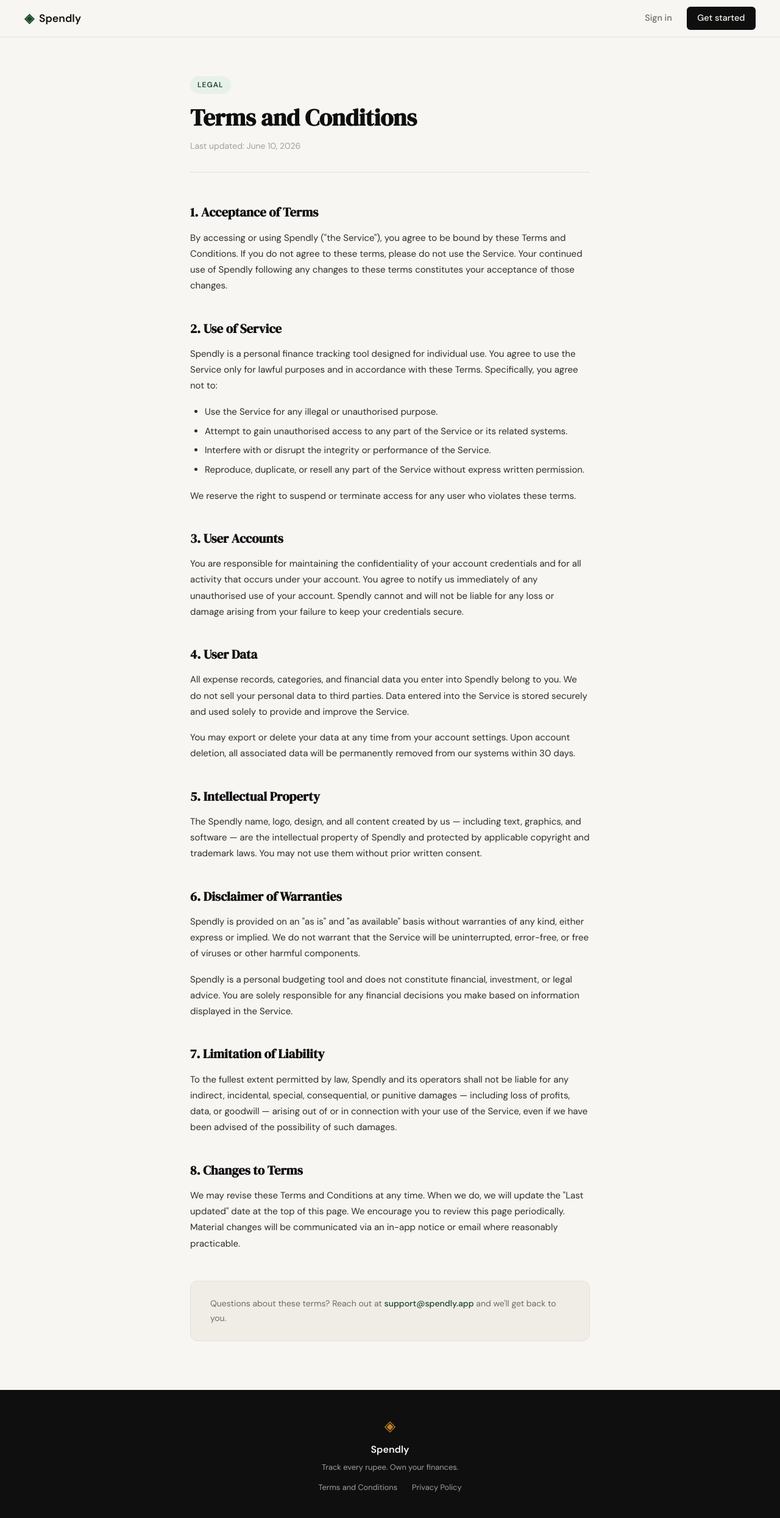
After one commit to DarshanRokkad/expense-tracker, a Flask app: page /terms in a window 1280 px wide. The commit adds this page. Shown: the whole page at 61% size. Run offline with Flask 3, Linux system fonts and the light colour scheme.

Commit message:
landing: add terms and conditions page and route

```diff
--- a/app.py
+++ b/app.py
@@ -20,6 +20,16 @@ def register():
 @app.route("/login")
 def login():
     return render_template("login.html")
+
+
+@app.route("/terms")
+def terms():
+    return render_template("terms.html")
+
+
+@app.route("/privacy")
+def privacy():
+    return render_template("privacy.html")
 
 
 # ------------------------------------------------------------------ #
--- a/static/css/style.css
+++ b/static/css/style.css
@@ -507,6 +507,23 @@ a { color: inherit; text-decoration: none; }
     color: var(--ink-faint);
 }
 
+.footer-links {
+    display: flex;
+    gap: 1.5rem;
+    margin-top: 0.4rem;
+}
+
+.footer-links a {
+    font-size: 0.8rem;
+    color: var(--ink-faint);
+    text-decoration: none;
+    transition: color 0.2s;
+}
+
+.footer-links a:hover {
+    color: var(--paper);
+}
+
 /* ------------------------------------------------------------------ */
 /* Responsive                                                          */
 /* ------------------------------------------------------------------ */
--- a/templates/base.html
+++ b/templates/base.html
@@ -35,8 +35,8 @@
             <span class="footer-name">Spendly</span>
             <p class="footer-copy">Track every rupee. Own your finances.</p>
             <div class="footer-links">
-                <a href="#">Terms and Conditions</a>
-                <a href="#">Privacy Policy</a>
+                <a href="{{ url_for('terms') }}">Terms and Conditions</a>
+                <a href="{{ url_for('privacy') }}">Privacy Policy</a>
             </div>
         </div>
     </footer>
--- /dev/null
+++ b/templates/terms.html
@@ -0,0 +1,194 @@
+{% extends "base.html" %}
+
+{% block title %}Terms and Conditions — Spendly{% endblock %}
+
+{% block head %}
+<style>
+    .legal-section {
+        padding: 4rem 2rem 5rem;
+        max-width: 720px;
+        margin: 0 auto;
+    }
+
+    .legal-header {
+        margin-bottom: 3rem;
+        border-bottom: 1px solid var(--border);
+        padding-bottom: 2rem;
+    }
+
+    .legal-badge {
+        display: inline-block;
+        font-size: 0.75rem;
+        font-weight: 600;
+        letter-spacing: 0.08em;
+        text-transform: uppercase;
+        color: var(--accent);
+        background: var(--accent-light);
+        padding: 0.3rem 0.75rem;
+        border-radius: 999px;
+        margin-bottom: 1rem;
+    }
+
+    .legal-title {
+        font-family: var(--font-display);
+        font-size: 2.4rem;
+        color: var(--ink);
+        line-height: 1.2;
+        margin-bottom: 0.75rem;
+    }
+
+    .legal-meta {
+        font-size: 0.875rem;
+        color: var(--ink-faint);
+    }
+
+    .legal-body h2 {
+        font-family: var(--font-display);
+        font-size: 1.3rem;
+        color: var(--ink);
+        margin-top: 2.5rem;
+        margin-bottom: 0.75rem;
+    }
+
+    .legal-body p {
+        font-size: 0.9375rem;
+        color: var(--ink-soft);
+        line-height: 1.75;
+        margin-bottom: 1rem;
+    }
+
+    .legal-body ul {
+        margin: 0.5rem 0 1rem 1.5rem;
+        color: var(--ink-soft);
+        font-size: 0.9375rem;
+        line-height: 1.75;
+    }
+
+    .legal-body ul li {
+        margin-bottom: 0.35rem;
+    }
+
+    .legal-contact-box {
+        margin-top: 3rem;
+        background: var(--paper-warm);
+        border: 1px solid var(--border);
+        border-radius: var(--radius-md);
+        padding: 1.5rem 2rem;
+    }
+
+    .legal-contact-box p {
+        margin: 0;
+        font-size: 0.875rem;
+        color: var(--ink-muted);
+    }
+
+    .legal-contact-box a {
+        color: var(--accent);
+        text-decoration: none;
+        font-weight: 500;
+    }
+
+    .legal-contact-box a:hover {
+        text-decoration: underline;
+    }
+</style>
+{% endblock %}
+
+{% block content %}
+<div class="legal-section">
+
+    <header class="legal-header">
+        <div class="legal-badge">Legal</div>
+        <h1 class="legal-title">Terms and Conditions</h1>
+        <p class="legal-meta">Last updated: June 10, 2026</p>
+    </header>
+
+    <div class="legal-body">
+
+        <h2>1. Acceptance of Terms</h2>
+        <p>
+            By accessing or using Spendly ("the Service"), you agree to be bound by these Terms and
+            Conditions. If you do not agree to these terms, please do not use the Service. Your continued
+            use of Spendly following any changes to these terms constitutes your acceptance of those changes.
+        </p>
+
+        <h2>2. Use of Service</h2>
+        <p>
+            Spendly is a personal finance tracking tool designed for individual use. You agree to use the
+            Service only for lawful purposes and in accordance with these Terms. Specifically, you agree
+            not to:
+        </p>
+        <ul>
+            <li>Use the Service for any illegal or unauthorised purpose.</li>
+            <li>Attempt to gain unauthorised access to any part of the Service or its related systems.</li>
+            <li>Interfere with or disrupt the integrity or performance of the Service.</li>
+            <li>Reproduce, duplicate, or resell any part of the Service without express written permission.</li>
+        </ul>
+        <p>
+            We reserve the right to suspend or terminate access for any user who violates these terms.
+        </p>
+
+        <h2>3. User Accounts</h2>
+        <p>
+            You are responsible for maintaining the confidentiality of your account credentials and for all
+            activity that occurs under your account. You agree to notify us immediately of any unauthorised
+            use of your account. Spendly cannot and will not be liable for any loss or damage arising from
+            your failure to keep your credentials secure.
+        </p>
+
+        <h2>4. User Data</h2>
+        <p>
+            All expense records, categories, and financial data you enter into Spendly belong to you. We
+            do not sell your personal data to third parties. Data entered into the Service is stored
+            securely and used solely to provide and improve the Service.
+        </p>
+        <p>
+            You may export or delete your data at any time from your account settings. Upon account
+            deletion, all associated data will be permanently removed from our systems within 30 days.
+        </p>
+
+        <h2>5. Intellectual Property</h2>
+        <p>
+            The Spendly name, logo, design, and all content created by us — including text, graphics, and
+            software — are the intellectual property of Spendly and protected by applicable copyright and
+            trademark laws. You may not use them without prior written consent.
+        </p>
+
+        <h2>6. Disclaimer of Warranties</h2>
+        <p>
+            Spendly is provided on an "as is" and "as available" basis without warranties of any kind,
+            either express or implied. We do not warrant that the Service will be uninterrupted, error-free,
+            or free of viruses or other harmful components.
+        </p>
+        <p>
+            Spendly is a personal budgeting tool and does not constitute financial, investment, or legal
+            advice. You are solely responsible for any financial decisions you make based on information
+            displayed in the Service.
+        </p>
+
+        <h2>7. Limitation of Liability</h2>
+        <p>
+            To the fullest extent permitted by law, Spendly and its operators shall not be liable for any
+            indirect, incidental, special, consequential, or punitive damages — including loss of profits,
+            data, or goodwill — arising out of or in connection with your use of the Service, even if we
+            have been advised of the possibility of such damages.
+        </p>
+
+        <h2>8. Changes to Terms</h2>
+        <p>
+            We may revise these Terms and Conditions at any time. When we do, we will update the "Last
+            updated" date at the top of this page. We encourage you to review this page periodically.
+            Material changes will be communicated via an in-app notice or email where reasonably
+            practicable.
+        </p>
+
+        <div class="legal-contact-box">
+            <p>
+                Questions about these terms? Reach out at
+                <a href="mailto:support@spendly.app">support@spendly.app</a> and we'll get back to you.
+            </p>
+        </div>
+
+    </div>
+</div>
+{% endblock %}
```
Also changed, not shown: templates/privacy.html (added, +213 -0 lines).
